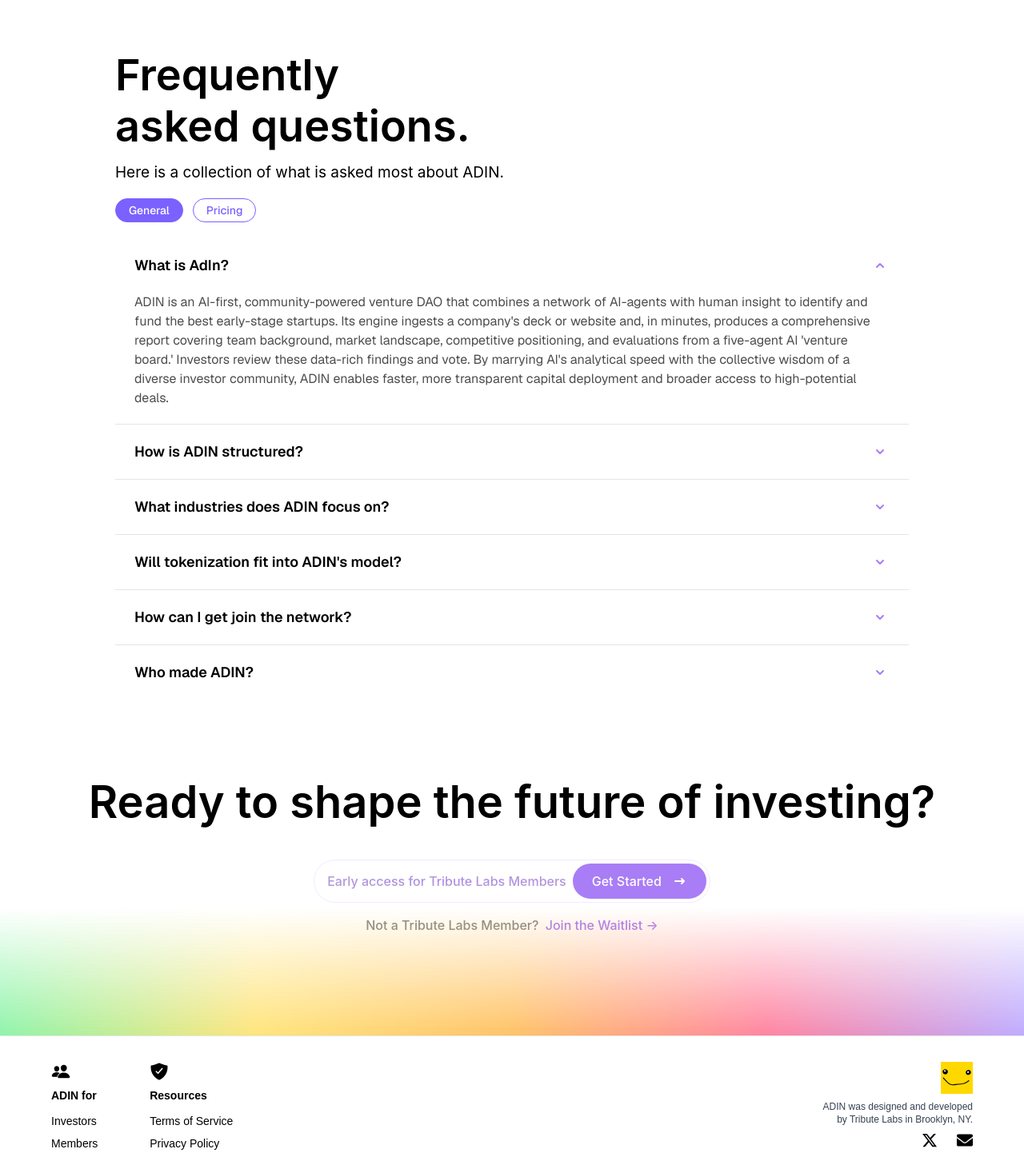
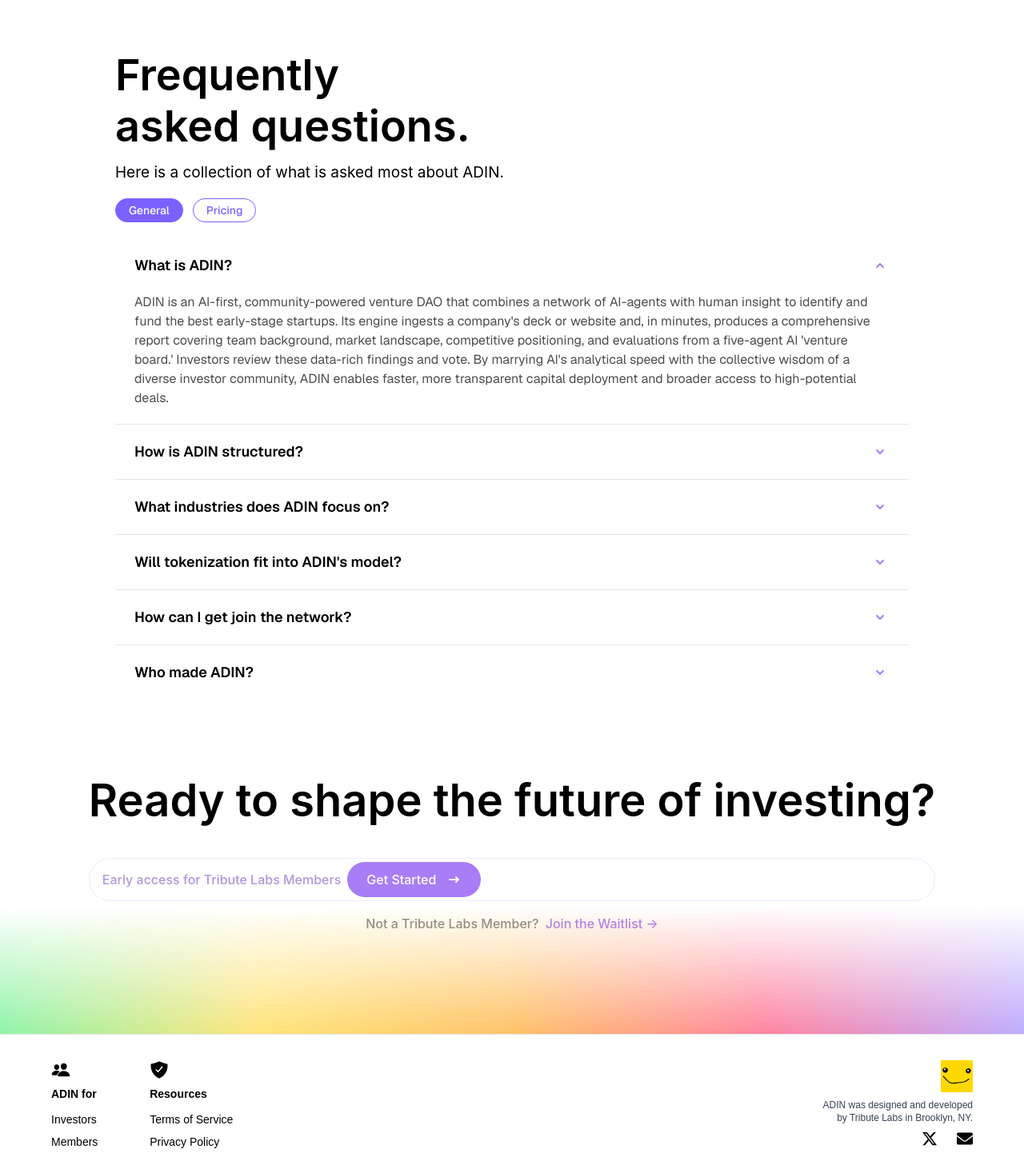
Before and after one commit to prashant-pilla/Tribute-UI, a Next.js app in the folder adin-landing-page/: page /investors in a window 1280 px wide. Shown: the part 3628-5070 px from the top of the page at 80% size. Built offline with nearby package versions, Linux system fonts and the light colour scheme.

Commit message:
fix FAQ typo

```diff
--- a/adin-landing-page/src/app/founders/page.tsx
+++ b/adin-landing-page/src/app/founders/page.tsx
@@ -14,7 +14,7 @@
   const questions: Record<FaqCategory, FaqItem[]> = {
     General: [
       {
-        q: 'What is AdIn?',
+        q: 'What is ADIN?',
         a: "ADIN is an AI-first, community-powered venture DAO that combines a network of AI-agents with human insight to identify and fund the best early-stage startups. Its engine ingests a company's deck or website and, in minutes, produces a comprehensive report covering team background, market landscape, competitive positioning, and evaluations from a five-agent AI 'venture board.' Investors review these data-rich findings and vote. By marrying AI's analytical speed with the collective wisdom of a diverse investor community, ADIN enables faster, more transparent capital deployment and broader access to high-potential deals.",
         open: true,
       },
--- a/adin-landing-page/src/app/investors/page.tsx
+++ b/adin-landing-page/src/app/investors/page.tsx
@@ -14,7 +14,7 @@
   const questions: Record<FaqCategory, FaqItem[]> = {
     General: [
       {
-        q: 'What is AdIn?',
+        q: 'What is ADIN?',
         a: "ADIN is an AI-first, community-powered venture DAO that combines a network of AI-agents with human insight to identify and fund the best early-stage startups. Its engine ingests a company's deck or website and, in minutes, produces a comprehensive report covering team background, market landscape, competitive positioning, and evaluations from a five-agent AI 'venture board.' Investors review these data-rich findings and vote. By marrying AI's analytical speed with the collective wisdom of a diverse investor community, ADIN enables faster, more transparent capital deployment and broader access to high-potential deals.",
         open: true,
       },
@@ -352,17 +352,17 @@
           </div>
         </section>
         {/* CTA - Invest with ADIN */}
-        <div className="flex flex-col items-center justify-center pt-0 pb-20 px-4">
+        <div className="flex flex-col items-center justify-center pt-0 pb-20 px-4 w-full max-w-full">
           <h2
             style={{
               color: '#000',
               textAlign: 'center',
               fontFamily: 'Inter, sans-serif',
-              fontSize: 56,
+              fontSize: 'clamp(32px, 8vw, 56px)',
               fontStyle: 'normal',
               fontWeight: 600,
-              lineHeight: '64px',
-              maxWidth: 1120,
+              lineHeight: '1.1',
+              maxWidth: 'min(1120px, 90vw)',
               marginBottom: 40,
               marginTop: 0,
               width: '100%',
@@ -373,9 +373,9 @@
           >
             Ready to shape the future of investing?
           </h2>
-          <div className="flex flex-col items-center">
+          <div className="flex flex-col items-center w-full max-w-full">
             <div
-              className="flex items-center border rounded-[32px]"
+              className="flex items-center border rounded-[32px] w-full max-w-full flex-wrap"
               style={{
                 border: '1px solid #F3EAFD',
                 background: '#FFF',
@@ -400,7 +400,7 @@
                 Early access for Tribute Labs Members
               </span>
               <button
-                className="flex items-center justify-center text-[14px] sm:text-[16px] px-3 py-1 sm:px-6 sm:py-3"
+                className="flex items-center justify-center text-[14px] sm:text-[16px] px-3 py-1 sm:px-6 sm:py-3 flex-shrink-0"
                 style={{
                   borderRadius: 80,
                   background: '#A97DF5',
--- a/adin-landing-page/src/app/members/page.tsx
+++ b/adin-landing-page/src/app/members/page.tsx
@@ -14,7 +14,7 @@
   const questions: Record<FaqCategory, FaqItem[]> = {
     General: [
       {
-        q: 'What is AdIn?',
+        q: 'What is ADIN?',
         a: "ADIN is an AI-first, community-powered venture DAO that combines a network of AI-agents with human insight to identify and fund the best early-stage startups. Its engine ingests a company's deck or website and, in minutes, produces a comprehensive report covering team background, market landscape, competitive positioning, and evaluations from a five-agent AI 'venture board.' Investors review these data-rich findings and vote. By marrying AI's analytical speed with the collective wisdom of a diverse investor community, ADIN enables faster, more transparent capital deployment and broader access to high-potential deals.",
         open: true,
       },
--- a/adin-landing-page/src/app/page.tsx
+++ b/adin-landing-page/src/app/page.tsx
@@ -118,7 +118,7 @@
   const questions: Record<FaqCategory, FaqItem[]> = {
     General: [
       {
-        q: 'What is AdIn?',
+        q: 'What is ADIN?',
         a: "ADIN is an AI-first, community-powered venture DAO that combines a network of AI-agents with human insight to identify and fund the best early-stage startups. Its engine ingests a company's deck or website and, in minutes, produces a comprehensive report covering team background, market landscape, competitive positioning, and evaluations from a five-agent AI 'venture board.' Investors review these data-rich findings and vote. By marrying AI's analytical speed with the collective wisdom of a diverse investor community, ADIN enables faster, more transparent capital deployment and broader access to high-potential deals.",
         open: true,
       },
@@ -131,7 +131,7 @@
         a: 'ADIN focuses on a wide range of industries including AI, fintech, biotech, creative tools, climate, and more. The network is open to supporting innovation across sectors.',
       },
       {
-        q: "Will tokenization fit into ADIN&apos;s model?",
+        q: "Will tokenization fit into ADIN's model?",
         a: 'Tokenization is being explored as a way to enhance transparency, governance, and participation within the ADIN ecosystem. More details will be shared as the model evolves.',
       },
       {
@@ -347,7 +347,7 @@
           </p>
           <div className="w-full flex justify-center mb-2">
             <button
-              className="flex items-center group transition-colors px-4 py-4 gap-4 sm:px-2 sm:py-1 sm:gap-2"
+              className="flex items-center group transition-colors px-4 py-4 gap-4 sm:px-2 sm:py-1 sm:gap-2 mt-2"
               style={{
                 borderRadius: 12,
                 background: '#FCF0D1',
```
